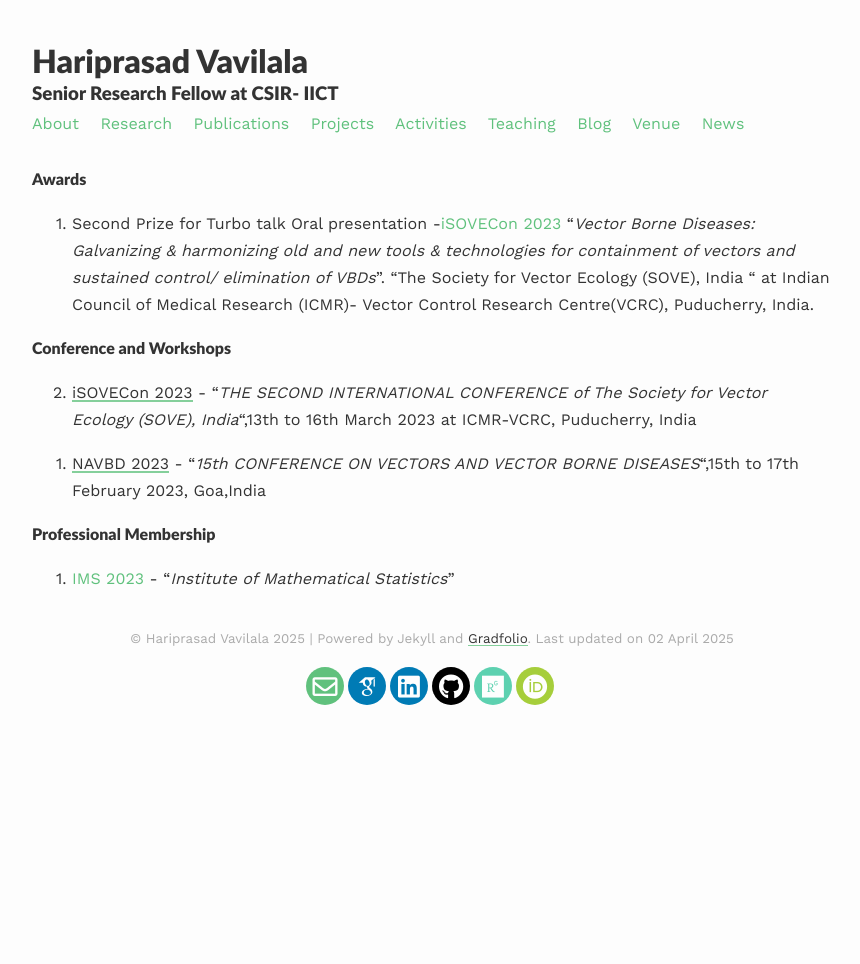
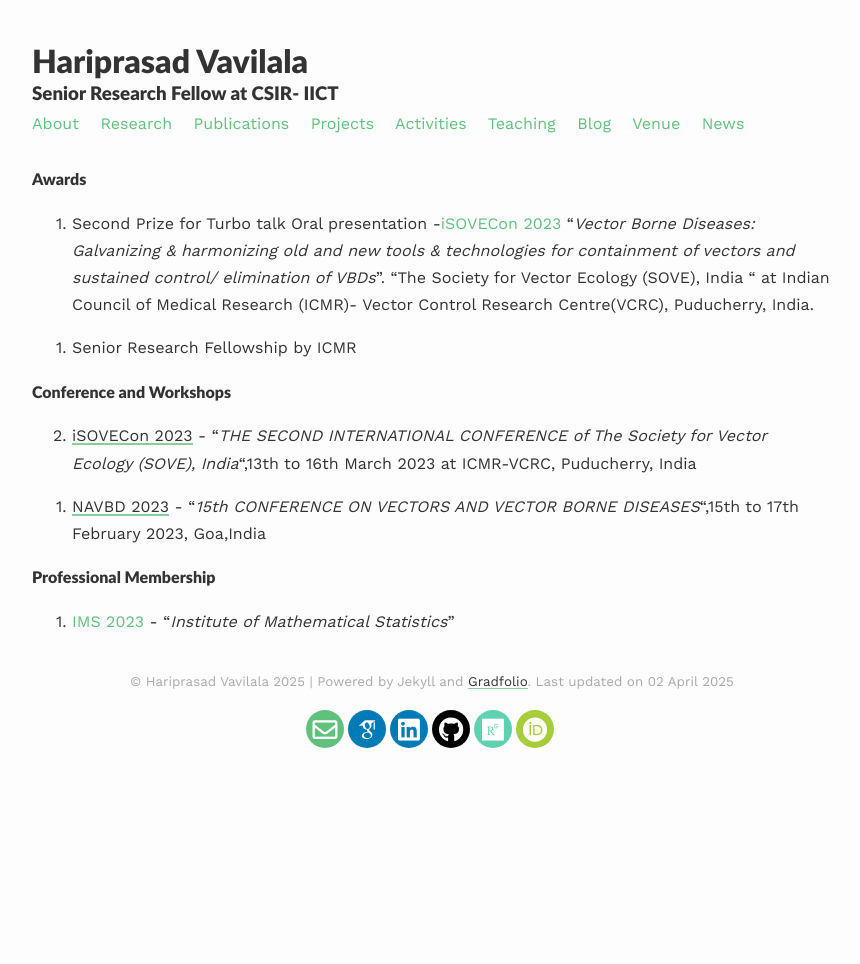
Before and after one commit to hari-stats/CV, a Jekyll site: the page built from _pages/activities.md, in a window 1280 px wide. Shown: the whole page, without its empty margins (208-1068 px from the left). Built offline with Jekyll 4.4.1, drawn with Linux system fonts in a browser that asks for light colours; nearby versions of some CDN libraries; some web fonts are replaced.

Commit message:
Update activities.md

```diff
--- a/_pages/activities.md
+++ b/_pages/activities.md
@@ -10,6 +10,8 @@ published: true
 Galvanizing & harmonizing old and new tools & technologies for containment of vectors and sustained control/ elimination of VBDs*". "The Society for Vector Ecology (SOVE), India " at Indian Council of Medical Research (ICMR)- Vector Control Research Centre(VCRC), Puducherry, India.
 {: reversed="reversed"}
 
+1. Senior Research Fellowship by ICMR
+
 #### Conference and Workshops
 0. [iSOVECon 2023](http://www.soveindia.org/downloads/First_Circular_iSOVE_Final_2.pdf) - "<i>THE SECOND INTERNATIONAL CONFERENCE of The Society for Vector Ecology (SOVE), India</i>",13th to 16th March 2023 at ICMR-VCRC, Puducherry, India
 
```
